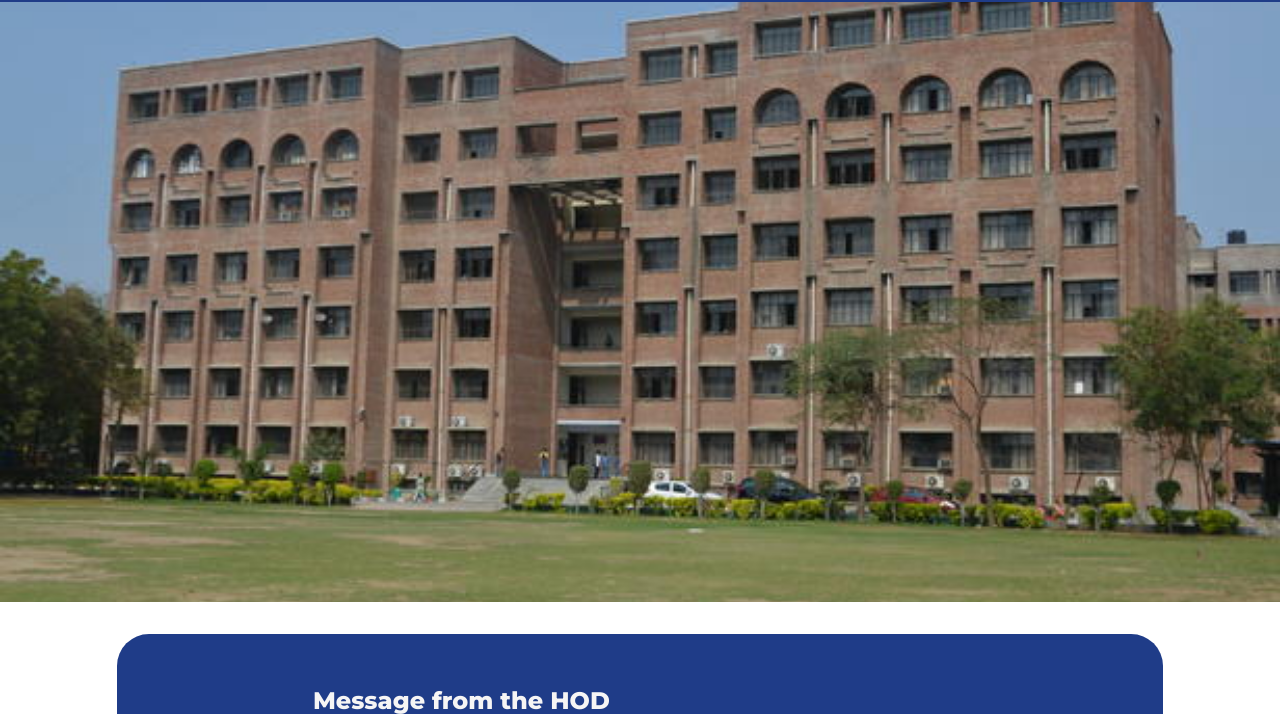
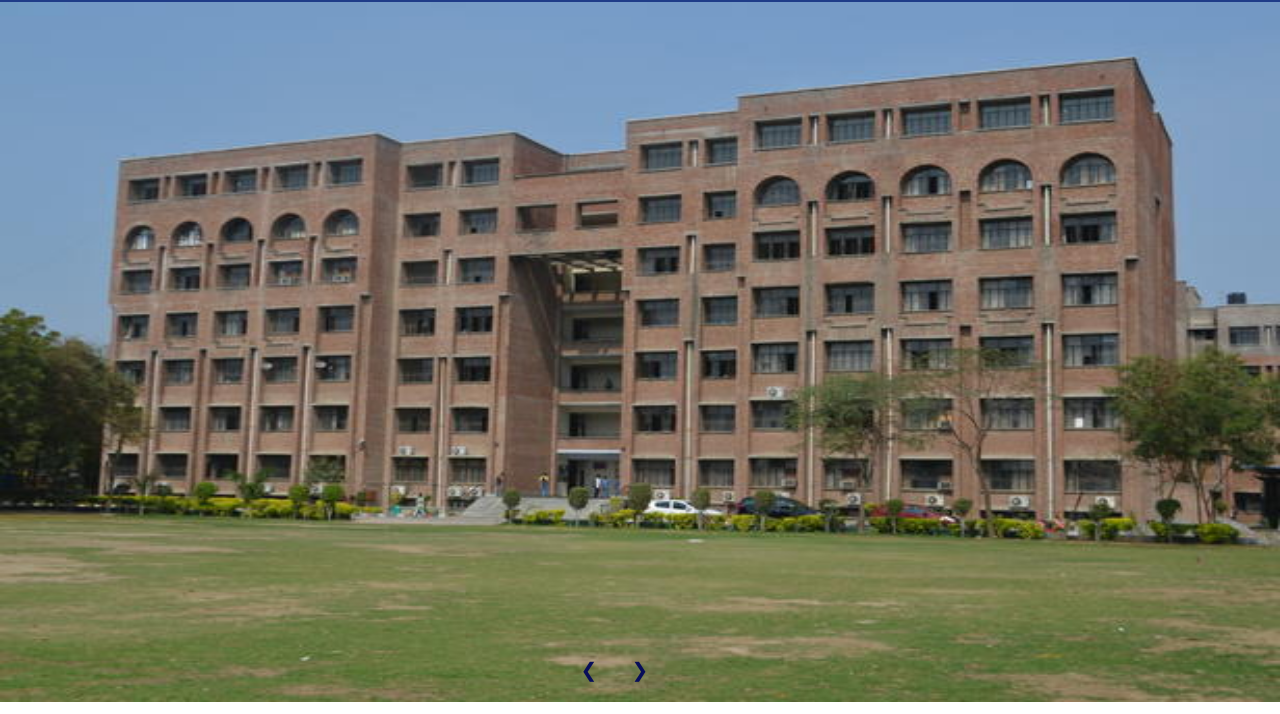
Before and after one commit to Akanksha-Pant/library-website, a plain HTML site: page index.html in a window 1280 px wide. Shown: the part 86-800 px from the top of the page. Drawn offline with Linux system fonts and the light colour scheme.

Commit message:
carousel, margin bugs, font bugs

```diff
--- a/css/about.css
+++ b/css/about.css
@@ -62,5 +62,6 @@
 
     .about-details {
         height : auto;
+        margin-top: 50px;
     }
 }
--- a/css/banner.css
+++ /dev/null
@@ -1,8 +0,0 @@
-#banner {
-    background-image: url("../img/msit.png");
-    height: 600px;
-    background-position: center;
-    background-repeat: no-repeat;
-    background-size: cover;
-    position: relative;
-}
--- /dev/null
+++ b/css/carousel.css
@@ -0,0 +1,31 @@
+#carousel {
+    position: relative;
+}
+
+#carousel img {
+    height: 700px;
+    width: 100%;
+    background-position: center;
+    background-repeat: no-repeat;
+    background-size: cover;
+    position: relative;
+}
+
+.carousel-buttons button {
+    position: absolute;
+    bottom: 0;
+    color: var(--darkest);
+    background: none;
+    border: none;
+    font-size: 20px;
+    padding: 20px;
+    text-align: center;
+}
+
+.btn-1 {
+    width: 92%;
+}
+
+.btn-2 {
+    width: 100%;
+}
--- a/css/faculty.css
+++ b/css/faculty.css
@@ -9,6 +9,7 @@
   list-style: none;
   padding: 0;
   margin: 0;
+  padding-left: 25px;
 }
 
 .faculty-cards-item {
--- a/css/index.css
+++ b/css/index.css
@@ -6,7 +6,7 @@
 @import url('./data-banner.css');
 @import url('./footer.css');
 @import url('./navbar.css');
-@import url('./banner.css');
+@import url('./carousel.css');
 @import url('./message.css');
 @import url('./faculty.css');
 @import url('./about.css');
@@ -27,8 +27,9 @@ body{
 }
 
 h1 {
-    font-size: 30px;
+    font-size: var(--base-font);
     font-weight: bold;
-    padding: 1rem;
+    padding: 1.5rem;
     color: var(--darkest);
+    text-align: center;
 }
--- a/css/service.css
+++ b/css/service.css
@@ -1,7 +1,6 @@
 .se{
-    padding: 40px 0px;
+    padding: 80px 0px;
     text-align: center;
-
 }
 
 .se-title{
--- a/index.html
+++ b/index.html
@@ -44,7 +44,16 @@
     </nav>
 
     <main>
-        <section id="banner"></section>
+        <section id="carousel">
+          <img class="carousel-img" src="./img/ss1.png">
+          <img class="carousel-img" src="./img/ss2.jpeg">
+          <img class="carousel-img" src="./img/ss3.jpeg">
+          <img class="carousel-img" src="./img/ss4.png">
+          <div class="carousel-buttons">
+            <button class="btn-1" onclick="plusDivs(-1)">&#10094;</button>
+            <button class="btn-2" onclick="plusDivs(1)">&#10095;</button>
+          </div>
+        </section>
 
         <section id="message">
             <div class="msg-card">
@@ -73,10 +82,11 @@
             <h1>About</h1>
             <div class="about-section">
               <div class="about-content">
-                MBA Library was started in the year 2022 with a meager collection of books and journals. At present MBA library maintains
-                a will accomplished stock of text and refrence books , journals and articles, audio-visuals, CDs, case studies etc.
-                All students, aculty members and employees of the institute are entitled to make use of library fascilities with library's online
-                integrated fascility KOHA.
+                The MBA Library was established in 2022 with a small assortment of books and journals. Currently, the library boasts an extensive collection of textbooks, reference books, journals, articles, audio-visual materials, CDs, and case studies. All students, faculty members, and employees of the institute have the privilege of utilizing the library's facilities, which are integrated online through KOHA.
+
+                The MBA Library is fully automated and primarily focuses on management and related subjects. It houses a diverse array of resources, both in print and electronic formats, such as books, journals, databases, audio-visual materials, CDs/DVDs, e-journals, reports, case studies, conference proceedings, and training manuals. With its modern collection of knowledge resources and innovative information services, the library plays a vital role in supporting the intellectual pursuits of the academic community.
+
+                As a hybrid library, the MBA Library incorporates cutting-edge technological applications. The entire library collection, including CD-ROM databases and online databases, can be accessed through the institute's network.
               </div>
 
               <div class="about-details">
@@ -172,6 +182,7 @@
             </div>
         </div>
     </footer>
+    <script src="./js/carousel.js"></script>
     <script src="./js/index.js" type="module"></script>
     <script src="./js/components/navbar.js"></script>
 </body>
--- /dev/null
+++ b/js/carousel.js
@@ -0,0 +1,17 @@
+var slideIndex = 1;
+showDivs(slideIndex);
+
+function plusDivs(n) {
+    showDivs(slideIndex += n);
+}
+
+function showDivs(n) {
+    var i;
+    var x = document.getElementsByClassName("carousel-img");
+    if (n > x.length) {slideIndex = 1}
+    if (n < 1) {slideIndex = x.length}
+    for (i = 0; i < x.length; i++) {
+        x[i].style.display = "none";
+    }
+    x[slideIndex-1].style.display = "block";
+}
```
Also changed, not shown: img/ss1.png (added), img/ss2.jpeg (added), img/ss3.jpeg (added), img/ss4.png (added).
